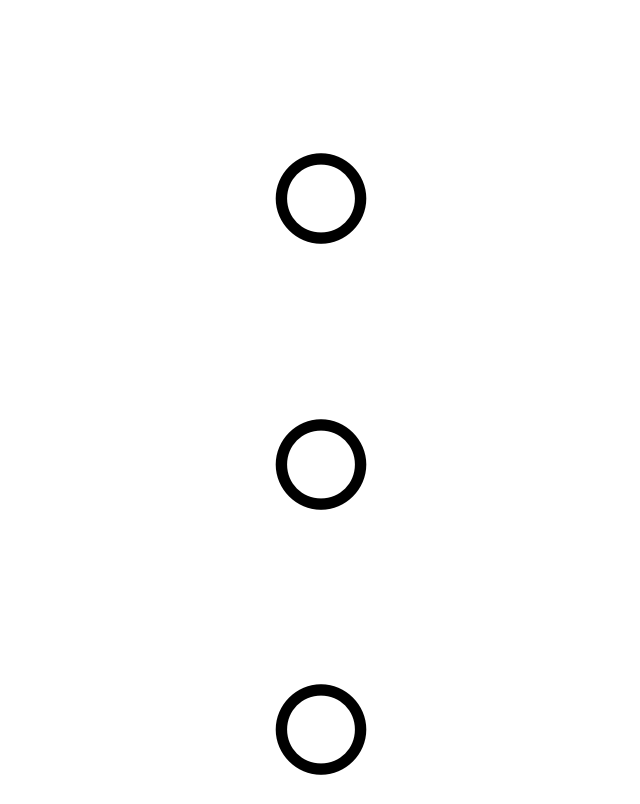
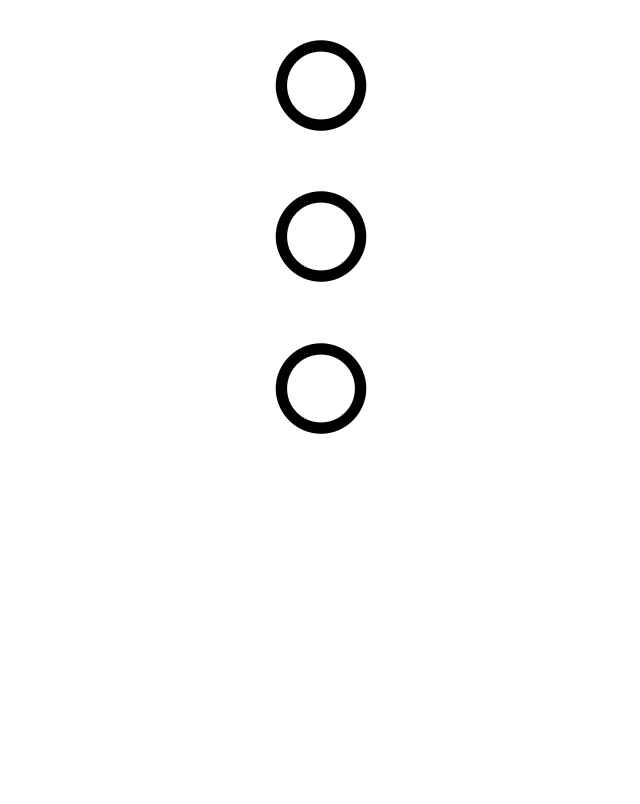
Before and after one commit to YuitoFukunaga/omikuji, a plain HTML site: page index.html in a window 1280 px wide. Shown: the whole page, without its empty margins (321-961 px from the left). Drawn offline with Linux system fonts and the light colour scheme.

Commit message:
Update main.css

```diff
--- a/main.css
+++ b/main.css
@@ -2,5 +2,5 @@ span{
     font-size: 600%;
     display: flex;
     justify-content: center;
-    margin-top: 10%;
+    margin-top: 1%;
 }
```
